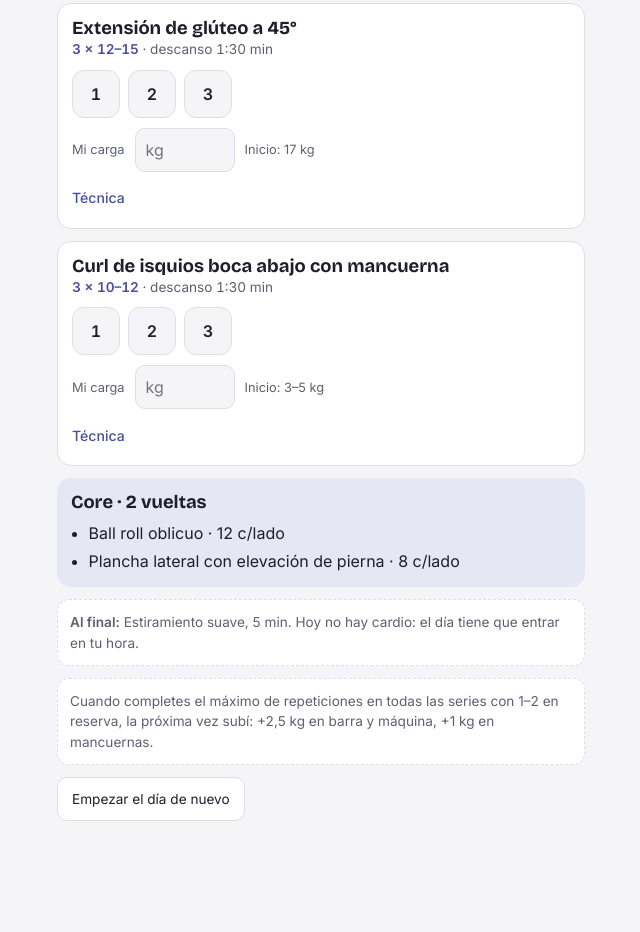
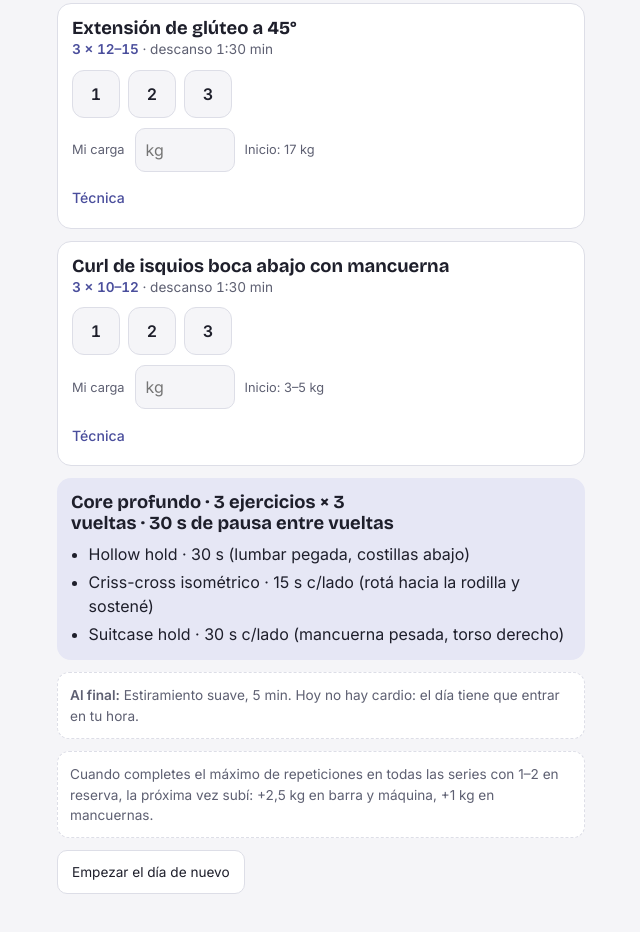
Before and after one commit to aguslajud-tech/Rutina-GYM, a plain HTML site: page index.html in a window 1280 px wide. Shown: the part 734-1666 px from the top of the page, without its empty margins (319-959 px from the left). Drawn offline with nearby package versions, Linux system fonts and the light colour scheme.

Commit message:
Circuito de core profundo 3x3 para el martes
Co-Authored-By: Claude Opus 5.5 <noreply@anthropic.com>

```diff
--- a/index.html
+++ b/index.html
@@ -106,7 +106,7 @@ var DAYS={
    {id:"c3",n:"Extensión de glúteo a 45°",s:3,r:"12–15",rest:90,st:"17 kg",tip:"Espalda alta redondeada, pies hacia afuera. Pausa de 1 s abajo."},
    {id:"c4",n:"Curl de isquios boca abajo con mancuerna",s:3,r:"10–12",rest:90,st:"3–5 kg",tip:"Rodillas en el borde del banco. Subí hasta unos 70°, bajá en 3 s, cadera pegada. Alternativa: de pie en polea."}
   ],
-  core:{t:"Core · 2 vueltas",i:["Ball roll oblicuo · 12 c/lado","Plancha lateral con elevación de pierna · 8 c/lado"]},
+  core:{t:"Core profundo · 3 ejercicios × 3 vueltas · 30 s de pausa entre vueltas",i:["Hollow hold · 30 s (lumbar pegada, costillas abajo)","Criss-cross isométrico · 15 s c/lado (rotá hacia la rodilla y sostené)","Suitcase hold · 30 s c/lado (mancuerna pesada, torso derecho)"]},
   end:"Estiramiento suave, 5 min. Hoy no hay cardio: el día tiene que entrar en tu hora."},
  b:{warm:"5 min de bici + 2×12 rotaciones externas con banda + 1×12 remo liviano.",
   ex:[
```
